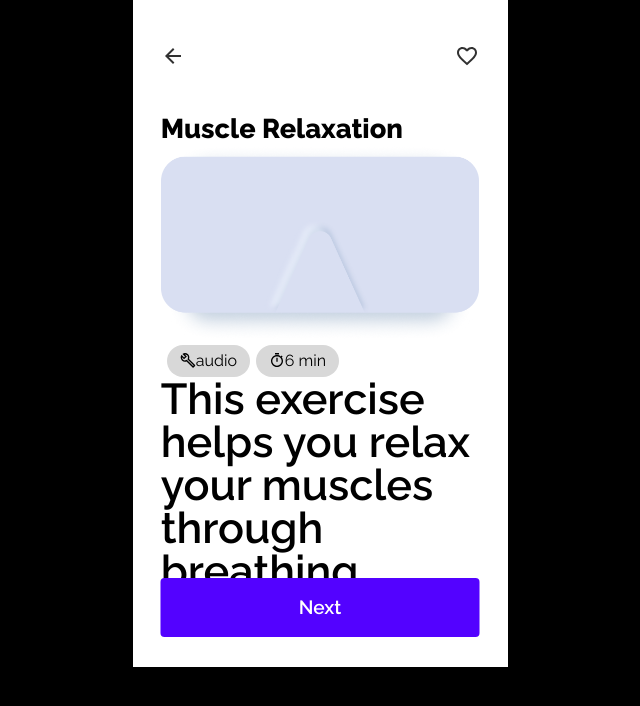
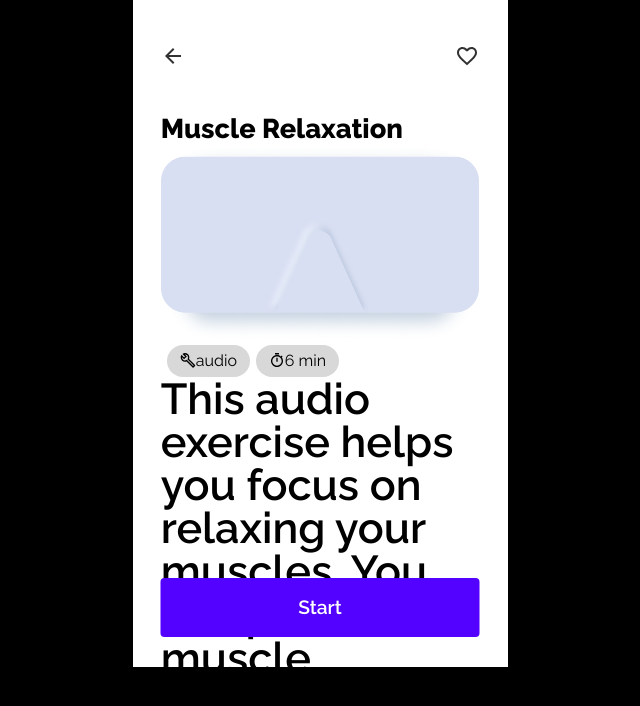
Before and after one commit to andipy/audio, a React (Create React App) app: page /intro-1 in a window 1280 px wide. Shown: the top 706 px of the page, without its empty margins (320-960 px from the left). Built offline with nearby package versions, Linux system fonts and the light colour scheme.

Commit message:
changed flow

```diff
--- a/src/App.js
+++ b/src/App.js
@@ -14,7 +14,7 @@ function App() {
     <div className="frame">
       <BrowserRouter>
         <Routes>
-          <Route path="*" element={<Navigate to="/intro-1" replace />} />
+          <Route path="*" element={<Navigate to="/tool-list" replace />} />
           <Route path="/tool-list" element={<ToolList />} />
           <Route path="/intro-1" element={<Intro1 />} />
           <Route path="/intro-2" element={<Intro2 />} />
--- a/src/index.css
+++ b/src/index.css
@@ -311,6 +311,8 @@ h4 {
 
 .bg-seaside {
   background-image: url(/src/assets/imgs/seaside.png);
+  background-position: 0;
+  background-size: cover;
 }
 
 .text-white {
@@ -413,7 +415,7 @@ h4 {
   width: var(--frame-width);
   height: 90vh;
   background-color: #FFFFFF;
-  bottom: -120%;
+  bottom: -200%;
   z-index: 10000;
   border-radius: 10px 10px 0 0;
   box-shadow: 0px -10px 32px #888888;
--- a/src/pages/Intro1.jsx
+++ b/src/pages/Intro1.jsx
@@ -14,7 +14,7 @@ const Intro1 = () => {
     let navigate = useNavigate();
 
     const button = {
-        label: "Next",
+        label: "Start",
         style: "btn-primay-enabled"
     }
 
@@ -47,11 +47,11 @@ const Intro1 = () => {
                         )
                     })}
                 </div>
-                <p className="intro-text">This exercise helps you relax your muscles through breathing.</p>
+                <p className="intro-text">This audio exercise helps you focus on relaxing your muscles. You can practice muscle relaxation whenever you want to release tension or tightness in your muscles. </p>
 
             </div>
             <div className="fixed-bottom">
-                <Button label={button.label} style={button.style} onClickFunc={() => navigate("/intro-2")} />
+                <Button label={button.label} style={button.style} onClickFunc={() => navigate("/exercise")} />
             </div>
         </div>
     )
```
